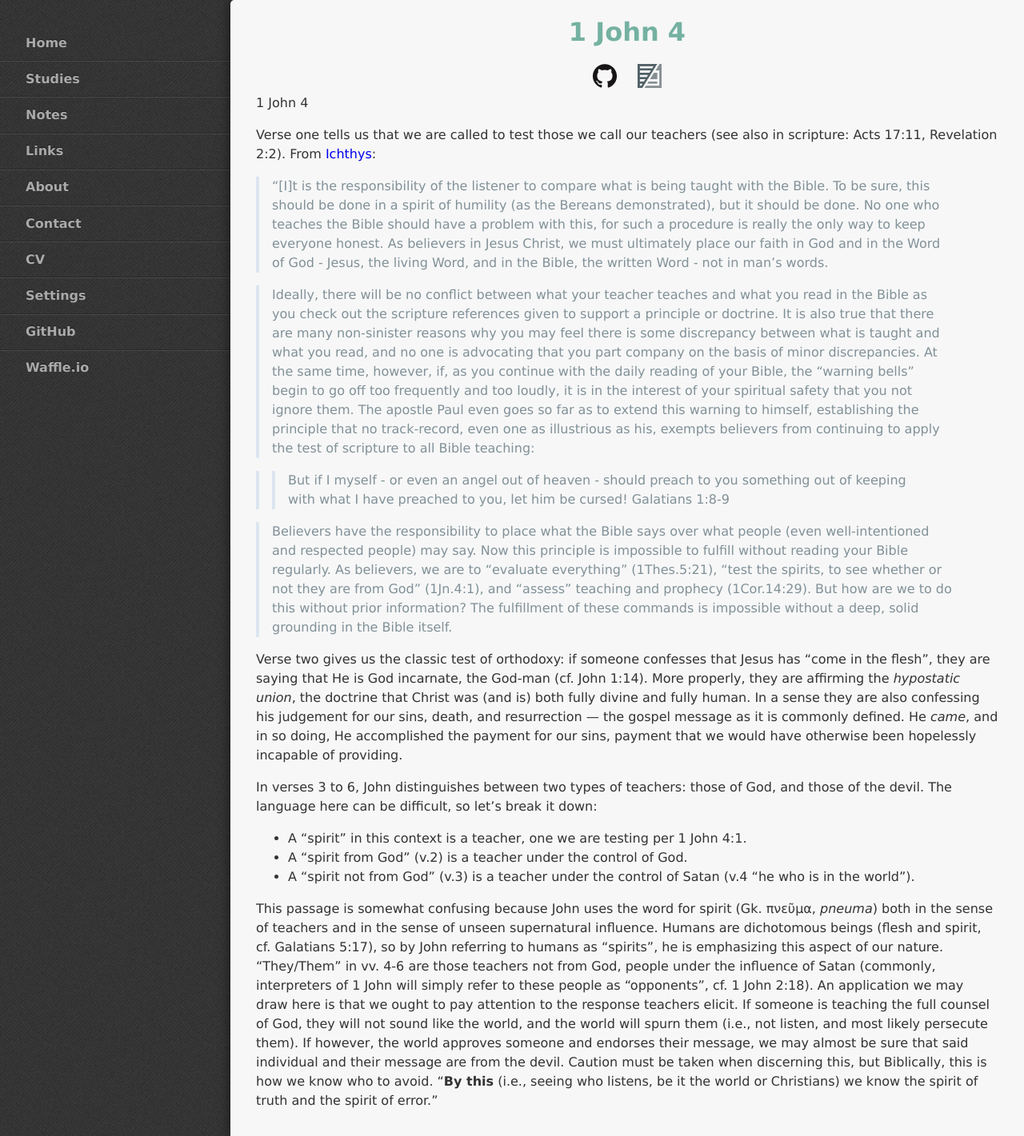
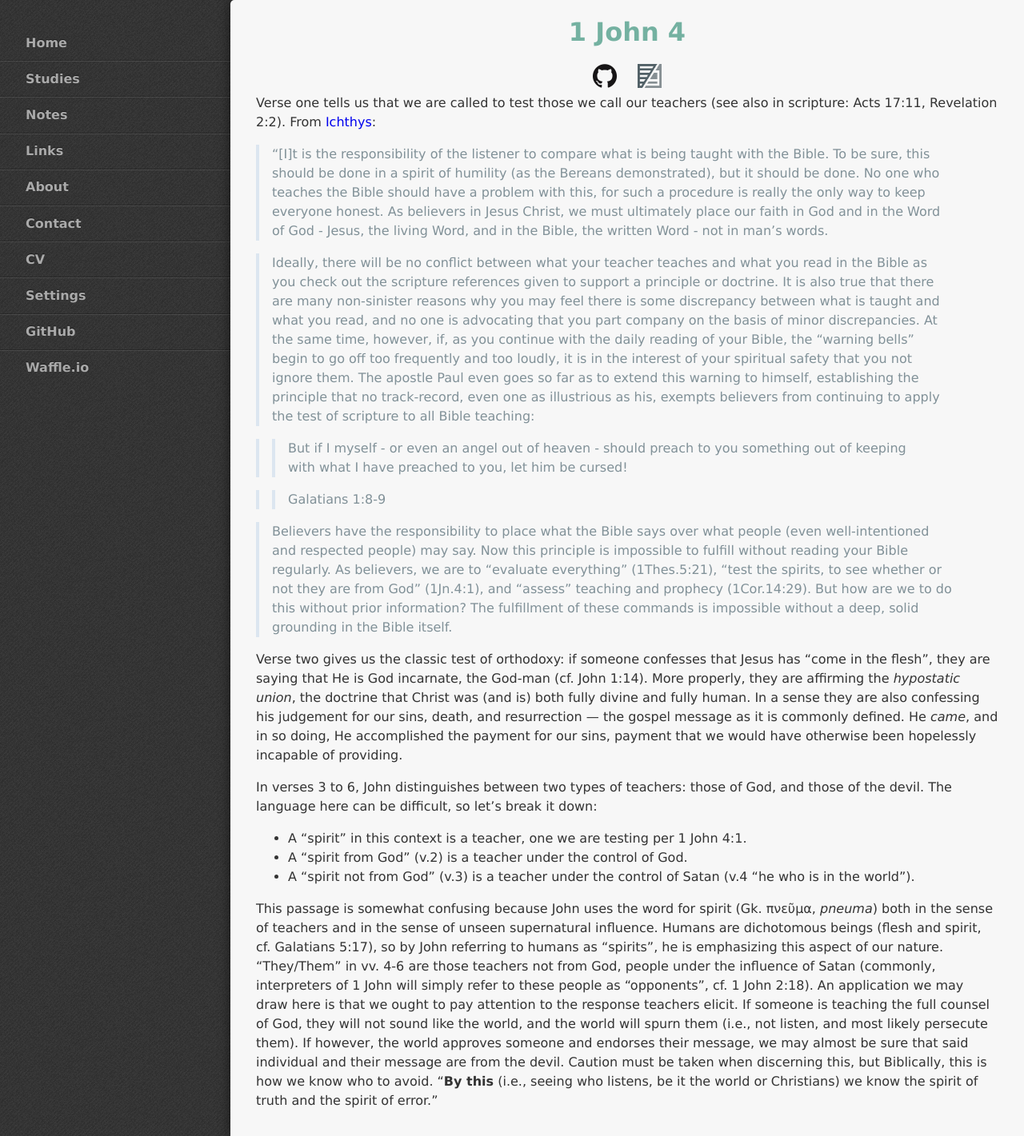
Before and after one commit to StevenTammen/chrya.com, a Jekyll site: the page built from notes/1jo4.md, in a window 1280 px wide. Shown: the whole page at 80% size. Built offline with Jekyll 4.4.1, drawn with Linux system fonts in a browser that asks for light colours.

Commit message:
Update 1jo4.md

```diff
--- a/notes/1jo4.md
+++ b/notes/1jo4.md
@@ -18,8 +18,6 @@ title: 1 John 4
 
 </div>
 
-1 John 4
-
 Verse one tells us that we are called to test those we call our teachers (see also in scripture: Acts 17:11, Revelation 2:2). From [Ichthys](http://ichthys.com/readbible.htm):
 
 > “[I]t is the responsibility of the listener to compare what is being taught with the Bible. To be sure, this should be done in a spirit of humility (as the Bereans demonstrated), but it should be done. No one who teaches the Bible should have a problem with this, for such a procedure is really the only way to keep everyone honest. As believers in Jesus Christ, we must ultimately place our faith in God and in the Word of God - Jesus, the living Word, and in the Bible, the written Word - not in man's words.
@@ -27,6 +25,7 @@ Verse one tells us that we are called to test those we call our teachers (see al
 > Ideally, there will be no conflict between what your teacher teaches and what you read in the Bible as you check out the scripture references given to support a principle or doctrine. It is also true that there are many non-sinister reasons why you may feel there is some discrepancy between what is taught and what you read, and no one is advocating that you part company on the basis of minor discrepancies. At the same time, however, if, as you continue with the daily reading of your Bible, the "warning bells" begin to go off too frequently and too loudly, it is in the interest of your spiritual safety that you not ignore them. The apostle Paul even goes so far as to extend this warning to himself, establishing the principle that no track-record, even one as illustrious as his, exempts believers from continuing to apply the test of scripture to all Bible teaching:
 
 >> But if I myself - or even an angel out of heaven - should preach to you something out of keeping with what I have preached to you, let him be cursed!
+
 >> Galatians 1:8-9
 
 > Believers have the responsibility to place what the Bible says over what people (even well-intentioned and respected people) may say. Now this principle is impossible to fulfill without reading your Bible regularly. As believers, we are to "evaluate everything" (1Thes.5:21), "test the spirits, to see whether or not they are from God" (1Jn.4:1), and "assess" teaching and prophecy (1Cor.14:29). But how are we to do this without prior information? The fulfillment of these commands is impossible without a deep, solid grounding in the Bible itself.
```
